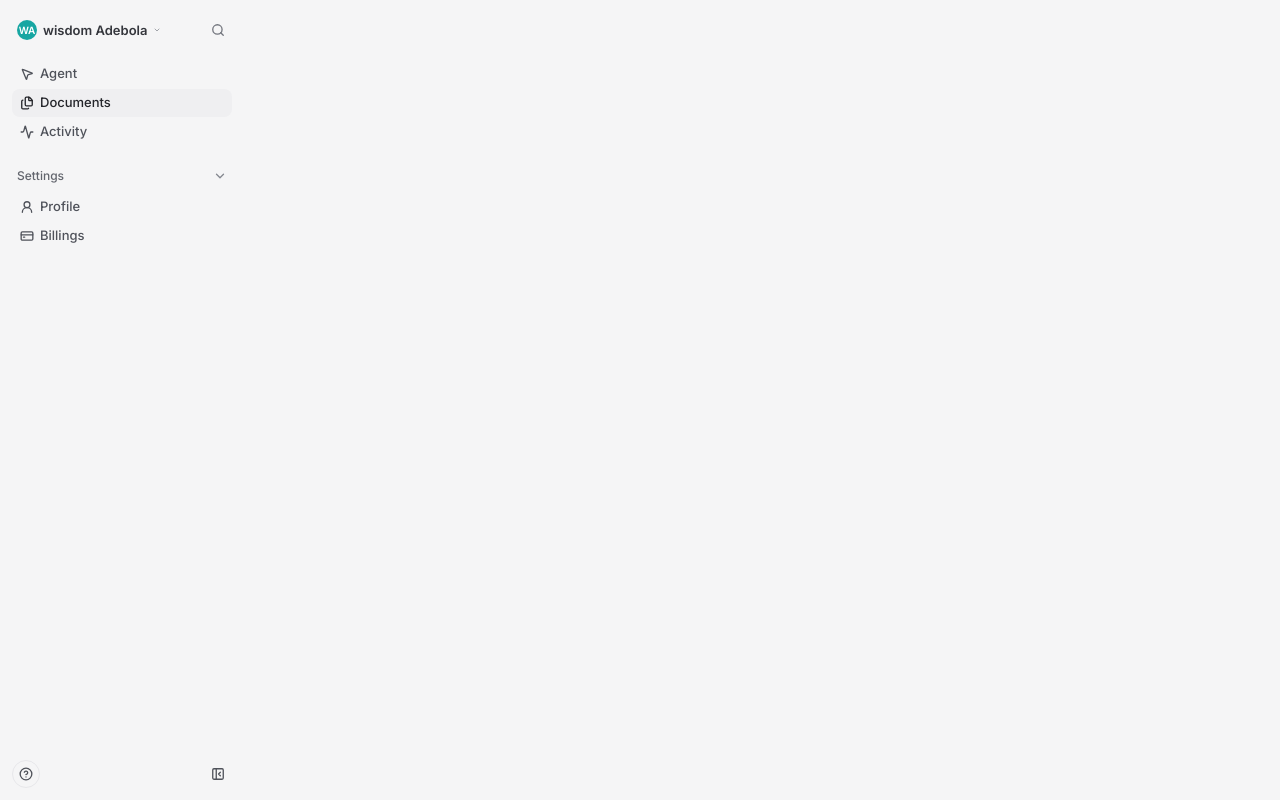
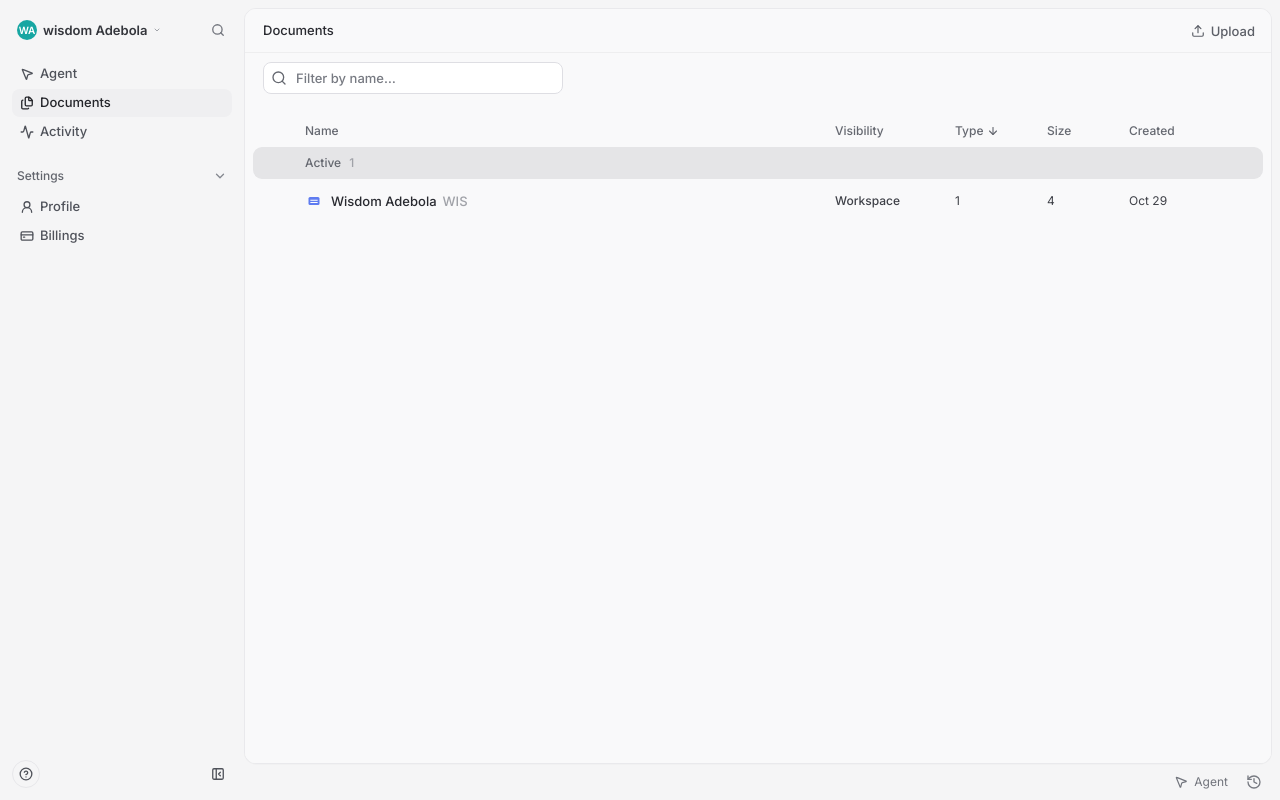
Before and after one commit to Raiza-Hub/officeworker, a Next.js app: page /inbox in a window 1280 px wide. Built offline with nearby package versions, Linux system fonts and the light colour scheme; no server answers.

Commit message:
feat: documents page (inbox teams view, upload action, app shell layout)

```diff
--- a/app/inbox/layout.tsx
+++ b/app/inbox/layout.tsx
@@ -1,11 +1,6 @@
 import type { ReactNode } from "react";
-import { DashboardSidebar } from "@/components/dashboard-sidebar";
+import { DashboardAppShell } from "@/components/dashboard-app-shell";
 
 export default function InboxLayout({ children }: { children: ReactNode }) {
-  return (
-    <div className="flex min-h-svh flex-1 overflow-hidden bg-app-bg">
-      <DashboardSidebar />
-      <main className="min-w-0 flex-1 bg-app-bg">{children}</main>
-    </div>
-  );
+  return <DashboardAppShell>{children}</DashboardAppShell>;
 }
--- a/app/inbox/page.tsx
+++ b/app/inbox/page.tsx
@@ -1,3 +1,29 @@
+import type { Metadata } from "next";
+import { Upload } from "lucide-react";
+import { AgentChatHeader } from "@/components/agent/agent-chat-header";
+import { InboxTeamsView } from "@/components/inbox/inbox-teams-view";
+
+export const metadata: Metadata = {
+  title: "Documents | Officeworker",
+};
+
 export default function InboxPage() {
-  return null;
+  return (
+    <div className="flex h-full min-h-0 flex-col bg-agent-page-bg text-[#24252a]">
+      <AgentChatHeader
+        title="Documents"
+        showDropdown={false}
+        actions={
+          <button
+            type="button"
+            className="inline-flex h-7 items-center gap-1.5 rounded-md px-2 text-[13px] leading-4 font-medium text-[#5c5f67] transition-colors hover:bg-[#f0f0f2] hover:text-[#292a30] focus-visible:outline-none focus-visible:ring-2 focus-visible:ring-[#6069d9]/40"
+          >
+            <Upload aria-hidden="true" className="size-3.5" strokeWidth={2} />
+            Upload
+          </button>
+        }
+      />
+      <InboxTeamsView />
+    </div>
+  );
 }
--- /dev/null
+++ b/components/inbox/inbox-table-header.tsx
@@ -0,0 +1,24 @@
+import { ArrowDown } from "lucide-react";
+
+const headers = ["Name", "Visibility", "Type", "Size", "Created"] as const;
+
+export function InboxTableHeader({ columnsClassName }: { columnsClassName: string }) {
+  return (
+    <div
+      role="row"
+      className={`grid h-8 items-center ${columnsClassName} pl-[60px] pr-8 text-[12px] leading-4 font-[450] text-[#656870]`}
+    >
+      <span>{headers[0]}</span>
+      <span className="inline-flex items-center gap-1">
+        {headers[1]}
+      </span>
+      <span className="inline-flex items-center gap-1">
+        {headers[2]}
+        <ArrowDown aria-hidden="true" className="size-3" strokeWidth={2.25} />
+      </span>
+      <span>{headers[3]}</span>
+      <span>{headers[4]}</span>
+      <span aria-hidden="true" />
+    </div>
+  );
+}
--- /dev/null
+++ b/components/inbox/inbox-team-table.tsx
@@ -0,0 +1,48 @@
+import { MoreHorizontal } from "lucide-react";
+import { InboxTableHeader } from "@/components/inbox/inbox-table-header";
+
+const tableColumns = "grid-cols-[minmax(0,1fr)_120px_92px_82px_82px_28px]";
+
+export function InboxTeamTable() {
+  return (
+    <div className="-mx-[18px] mt-5 w-[calc(100%+36px)] overflow-hidden text-[#24252a]">
+      <InboxTableHeader columnsClassName={tableColumns} />
+
+      <div className="mx-2 flex h-8 items-center rounded-[9px] bg-[#e5e5e7] px-[52px] text-[12px] leading-4 font-medium text-[#656870]">
+        <div className="flex h-full items-center gap-2">
+          <span>Active</span>
+          <span className="font-medium text-[#a0a2a8]">1</span>
+        </div>
+      </div>
+
+      <div
+        role="row"
+        className={`group grid h-11 items-center ${tableColumns} pl-[60px] pr-8 text-[12px] leading-4 text-[#3f4148] transition-colors hover:bg-[#f7f7f8]`}
+      >
+        <div className="flex min-w-0 items-center gap-2">
+          <span aria-hidden="true" className="flex size-[18px] shrink-0 items-center justify-center">
+            <svg viewBox="0 0 14 14" className="size-3.5" fill="none">
+              <rect x="1.5" y="3" width="11" height="8" rx="1.5" fill="#5f7cf0" />
+              <path d="M3.75 6.25h6.5M3.75 8.5h6.5" stroke="white" strokeWidth="1" strokeLinecap="round" />
+            </svg>
+          </span>
+          <div className="flex min-w-0 items-center gap-1.5">
+            <span className="truncate text-[13px] font-medium text-[#292a30]">Wisdom Adebola</span>
+            <span className="text-[13px] font-medium text-[#a0a2a8]">WIS</span>
+          </div>
+        </div>
+        <span className="font-medium">Workspace</span>
+        <span>1</span>
+        <span>4</span>
+        <span>Oct 29</span>
+        <button
+          type="button"
+          aria-label="More team actions"
+          className="inline-flex h-8 w-8 items-center justify-center rounded-md text-[#656870] opacity-0 transition-[background-color,opacity] group-hover:opacity-100 focus-visible:opacity-100 hover:bg-[#f1f1f2] focus-visible:outline-none focus-visible:ring-2 focus-visible:ring-[#626bd9]/30"
+        >
+          <MoreHorizontal aria-hidden="true" className="size-4" strokeWidth={2.5} />
+        </button>
+      </div>
+    </div>
+  );
+}
--- /dev/null
+++ b/components/inbox/inbox-teams-toolbar.tsx
@@ -0,0 +1,23 @@
+import { Search } from "lucide-react";
+
+export function InboxTeamsToolbar() {
+  return (
+    <div className="flex h-[34px] w-full shrink-0 items-center justify-start">
+      <div className="flex items-center gap-1.5">
+        <form role="search" className="relative flex h-[34px] w-[300px] items-center">
+          <Search
+            aria-hidden="true"
+            className="pointer-events-none absolute left-2 size-4 text-[#656870]"
+            strokeWidth={2}
+          />
+          <input
+            type="search"
+            aria-label="Filter by name…"
+            placeholder="Filter by name…"
+            className="h-8 w-full rounded-lg border border-[#dedee3] bg-[#fff] px-[25px] pl-8 text-[13px] leading-4 font-medium text-[#34363c] outline-none transition-[border-color,box-shadow] placeholder:text-[#777a82] focus:border-[#6874db] focus:ring-2 focus:ring-[#6874db]/15"
+          />
+        </form>
+      </div>
+    </div>
+  );
+}
--- /dev/null
+++ b/components/inbox/inbox-teams-view.tsx
@@ -0,0 +1,13 @@
+import { InboxTeamTable } from "@/components/inbox/inbox-team-table";
+import { InboxTeamsToolbar } from "@/components/inbox/inbox-teams-toolbar";
+
+export function InboxTeamsView() {
+  return (
+    <section aria-label="Inbox teams" className="min-h-0 flex-1 overflow-auto bg-agent-page-bg">
+      <div className="w-full px-[18px] pt-2 pb-10">
+        <InboxTeamsToolbar />
+        <InboxTeamTable />
+      </div>
+    </section>
+  );
+}
```
